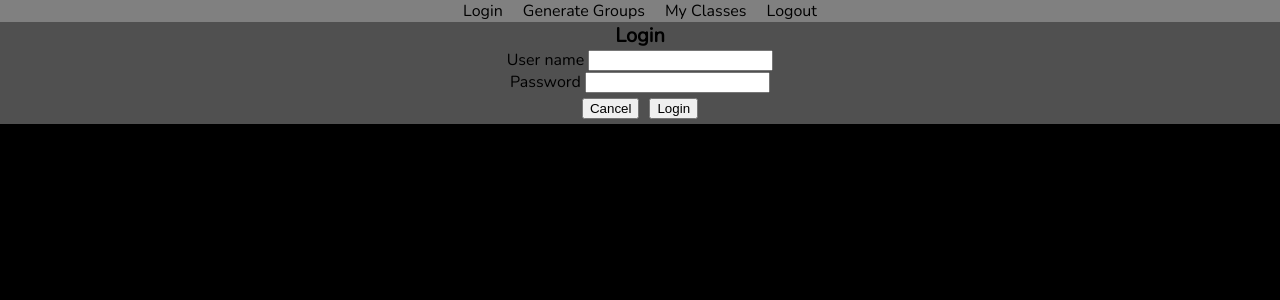
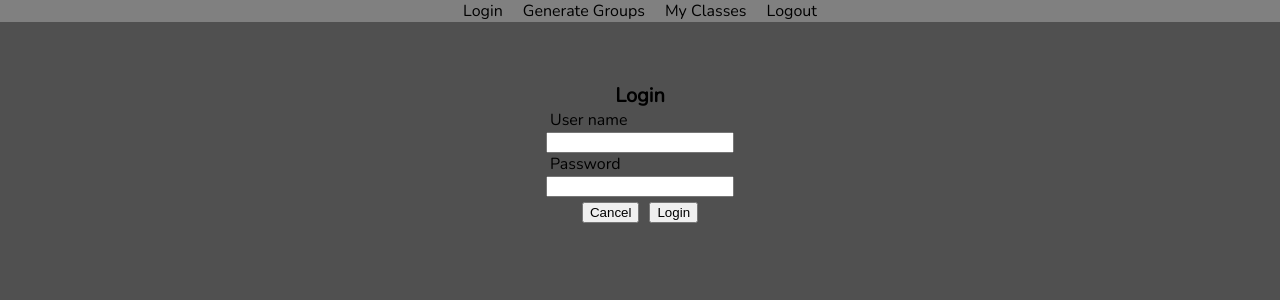
Before and after one commit to rise-erpelding/mixed-local-storage-refactor, a React (Create React App) app: page /login in a window 1280 px wide. Shown: the top 300 px of the page. Built offline with nearby package versions, Linux system fonts and the light colour scheme.

Commit message:
updated login page

```diff
--- a/src/components/NavBar/NavBar.jsx
+++ b/src/components/NavBar/NavBar.jsx
@@ -7,7 +7,7 @@ const NavBar = () => {
     <nav className="nav-bar">
       <NavLink
         activeClassName="selected"
-        to="/"
+        to="/login"
       >
         Login
       </NavLink>
--- a/src/routes/LoginPage/LoginPage.css
+++ b/src/routes/LoginPage/LoginPage.css
@@ -0,0 +1,19 @@
+.login-page {
+  height: 100vh;
+}
+
+.login-page > h2 {
+  margin-top: 60px;
+}
+
+.login-page__password > label,
+.login-page__username > label {
+  display: block;
+  text-align: left;
+  width: 180px;
+  margin: 0 auto;
+}
+
+.login-page__input {
+  width: 180px;
+}
--- a/src/routes/LoginPage/LoginPage.jsx
+++ b/src/routes/LoginPage/LoginPage.jsx
@@ -66,23 +66,28 @@ class LoginPage extends Component {
         >
           <div className="login-page__username">
             <label htmlFor="user_name">User name</label>
-            {' '}
+            <div>
               <input
                 required
+                className="login-page__input"
                 name="user_name"
                 type="text"
                 id="user_name"
               />
             </div>
+
+          </div>
           <div className="login-page__password">
             <label htmlFor="password">Password</label>
-            {' '}
+            <div>
               <input
                 required
+                className="login-page__input"
                 name="password"
                 type="password"
                 id="password"
               />
+            </div>
           </div>
           <button type="button" onClick={this.handleClickCancel}>Cancel</button>
           <button type="submit">Login</button>
```
Lines whose indentation alone changed are shown as unchanged.
